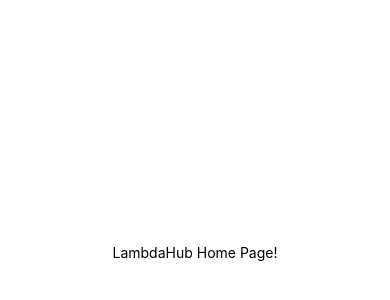
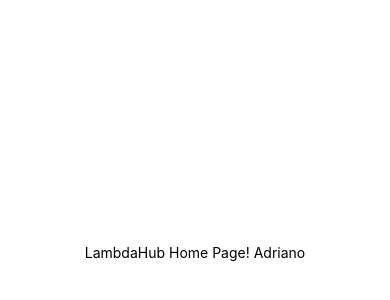
Before and after one commit to LambdaHub-RPI/LambdaHub, a React Native app in the folder lambdahub/: screen / in a window 390 px wide. Shown: the part 170-470 px from the top of the page. Built offline with nearby package versions, Linux system fonts and the light colour scheme.

Commit message:
test commit

```diff
--- a/lambdahub/App.js
+++ b/lambdahub/App.js
@@ -4,7 +4,7 @@
 export default function App() {
   return (
     <View style={styles.container}>
-      <Text>LambdaHub Home Page!</Text>
+      <Text>LambdaHub Home Page! Adriano</Text>
       <StatusBar style="auto" />
     </View>
   );
```
